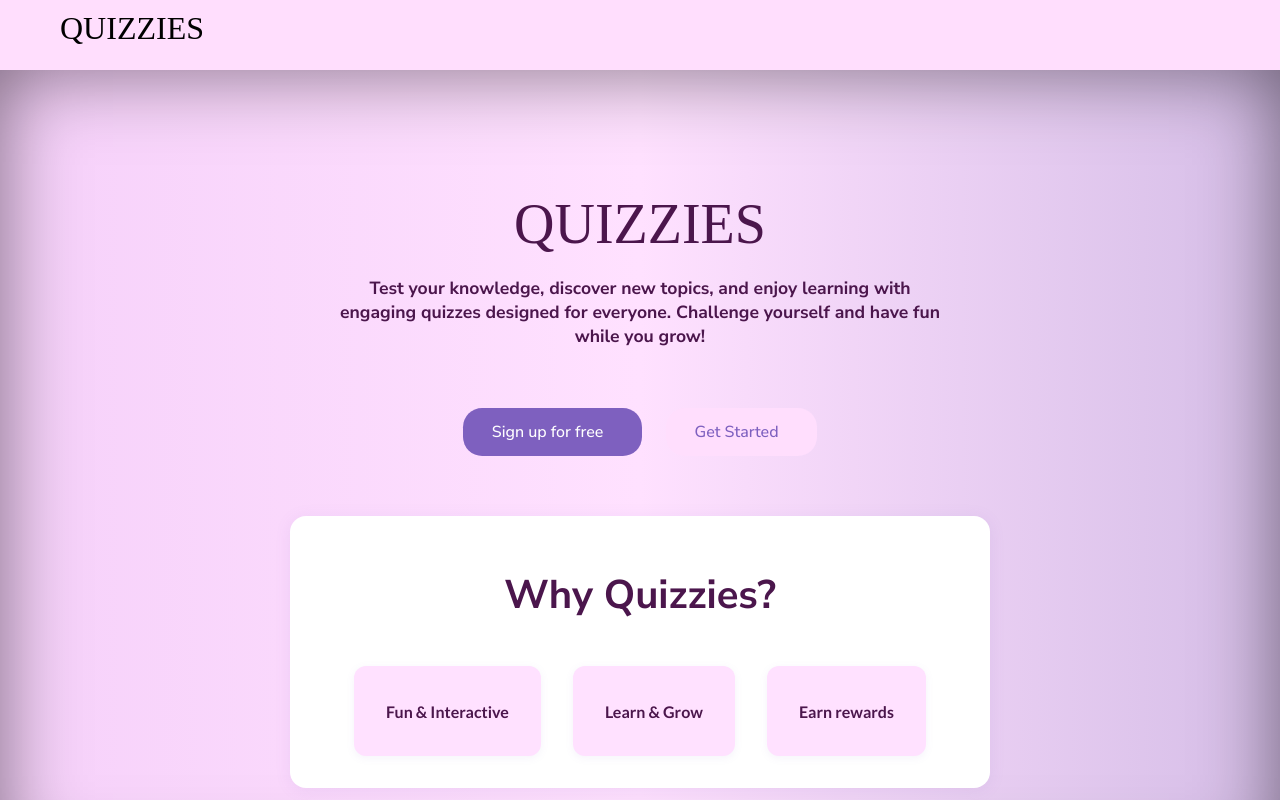
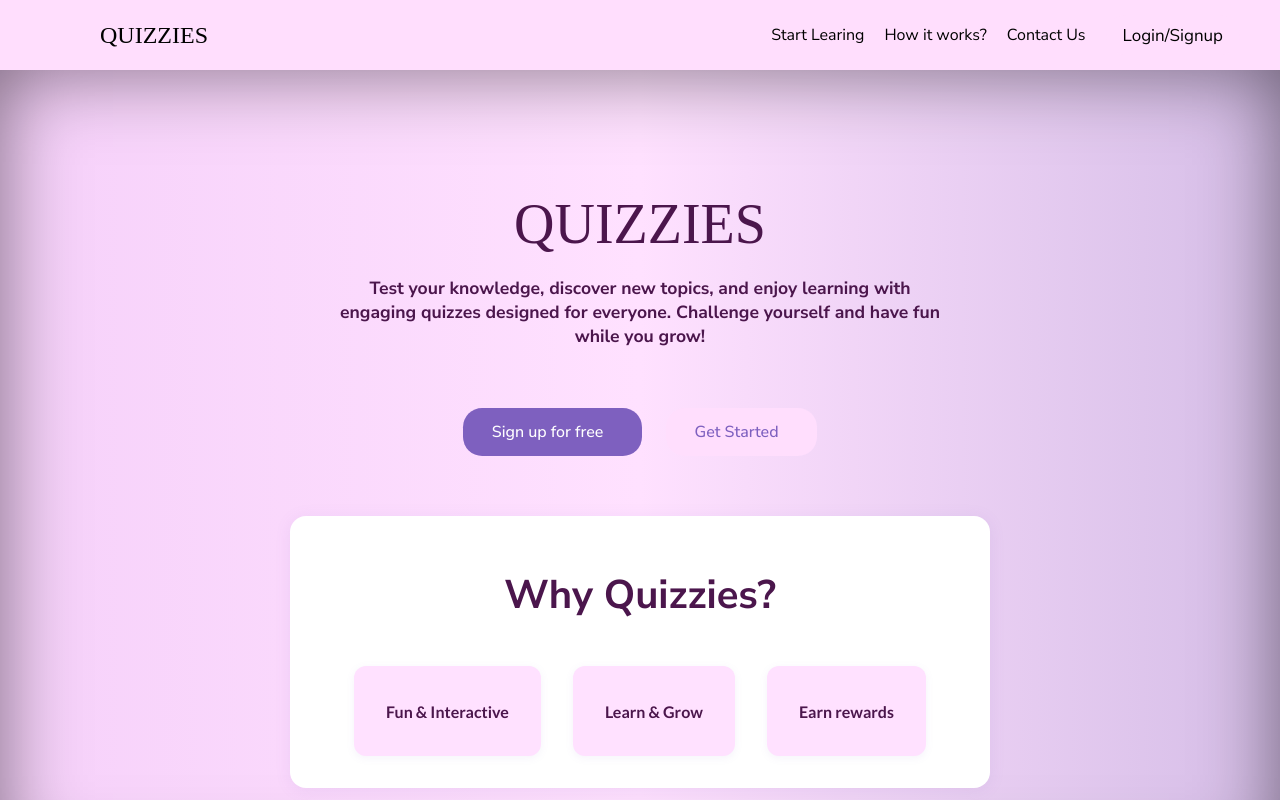
Before and after one commit to venkatesh2801/quiz-app, a plain HTML site: page index.html in a window 1280 px wide. Shown: the top 800 px of the page. Drawn offline with Linux system fonts and the light colour scheme; some icons are missing; a web font is replaced by a local one.

Commit message:
updated navbar

```diff
--- a/css/styles.css
+++ b/css/styles.css
@@ -32,16 +32,78 @@ html, body , #welcomeScreen{
   font-weight: 500;
   font-style: normal;
 }
-header{
-    margin: 0;
-    padding: 0;
-    height: 70px;
-    background-color: rgb(255, 222, 253);
+.nav-bar > h1{
+  padding: 10px;
+  margin-left: 50px;
 }
-header>h1{
-    padding: 10px;
-    margin-left: 50px;
+.nav-bar{
+  display: flex;
+  justify-content: space-between;
+  align-items: center;
+  height: 70px;
+  background-color: rgb(255, 222, 253);
+  padding: 0 40px;
 }
+.nav-bar-links{
+  display: flex;
+  justify-content: flex-end;
+  align-items: center;
+  gap: 20px;
+  font-family: "Nunito Sans", sans-serif;
+  cursor: pointer;
+}
+.nav-bar-links button{
+  position: relative;
+  font-size: 17px;
+  text-decoration: none;
+  padding: 0.5em 1em;
+  display: inline-block;
+  cursor: pointer;
+  border-radius: 6em;
+  transition: all 0.2s;
+  border: none;
+  font-family:"Nunito Sans", sans-serif;
+  color: black;
+  background-color: rgb(255, 222, 253);
+}
+
+.nav-bar-links button:hover {
+  transform: translateY(-3px);
+  box-shadow: 0 10px 20px rgba(0, 0, 0, 0.2);
+}
+
+.nav-bar-links button:active {
+  transform: translateY(-1px);
+  box-shadow: 0 5px 10px rgba(0, 0, 0, 0.2);
+}
+
+.nav-bar-links button::after {
+  content: "";
+  display: inline-block;
+  height: 100%;
+  width: 100%;
+  border-radius: 100px;
+  position: absolute;
+  top: 0;
+  left: 0;
+  z-index: -1;
+  transition: all 0.4s;
+}
+
+.nav-bar-links button::after {
+  background-color: #fff;
+}
+
+.nav-bar-links button:hover::after {
+  transform: scaleX(1.4) scaleY(1.6);
+  opacity: 0;
+}
+.nav-bar-links p:hover{
+  color: #d853d8;
+
+}
+
+
 
 
 .wrapper {
--- a/index.html
+++ b/index.html
@@ -13,7 +13,15 @@
 
 <body>
     <header>
-        <h1 class="ribeye-regular">QUIZZIES</h1>
+        <nav class="nav-bar">
+            <h1 class="ribeye-regular">QUIZZIES</h1>
+            <div class="nav-bar-links">
+                <p id="startLearning">Start Learing</p>
+                <p id="howItWorks">How it works?</p>
+                <p id="contactUs">Contact Us</p>
+                <button id="loginSignup">Login/Signup</button>
+            </div>
+        </nav>
     </header>
     <section id="welcomeScreen">
         <div class="wrapper">
@@ -47,7 +55,7 @@
                 </div>
             </div>
         </div>
-        <div class="howItWorks">
+        <div class="howItWorks" id="howItWorks">
             <h1 class="ribeye-regular">How It Works?</h1>
             <div class="steps">
                 <div class="step nunito-sans" style="font-weight: 400;">
@@ -80,7 +88,7 @@
                 </div>
             </div>
         </div>
-        <div class="quizSelection">
+        <div class="quizSelection" id="quizSelection">
             <h1 class="ribeye-regular">Select the topics you want to discover</h1>
             <div class="quizTopicsImgs">
                 <div class="image-card">
--- a/script/script.js
+++ b/script/script.js
@@ -27,3 +27,14 @@ document.getElementById("loginSubmit").addEventListener("click",function(){
 document.getElementById("signupSubmit").addEventListener("click",function(){
   document.getElementById("authModal").style.display="none";
 })
+
+document.getElementById("startLearning").addEventListener("click", function() {
+  document.getElementById("quizSelection").scrollIntoView({ behavior: "smooth" });
+});
+document.getElementById("howItWorks").addEventListener("click", function() {
+  document.getElementById("quizSelection").scrollIntoView({ behavior: "smooth" });
+});
+//contact us
+document.getElementById("loginSignup").addEventListener("click", function() {
+  document.getElementById("authModal").style.display = "flex";
+});
```
